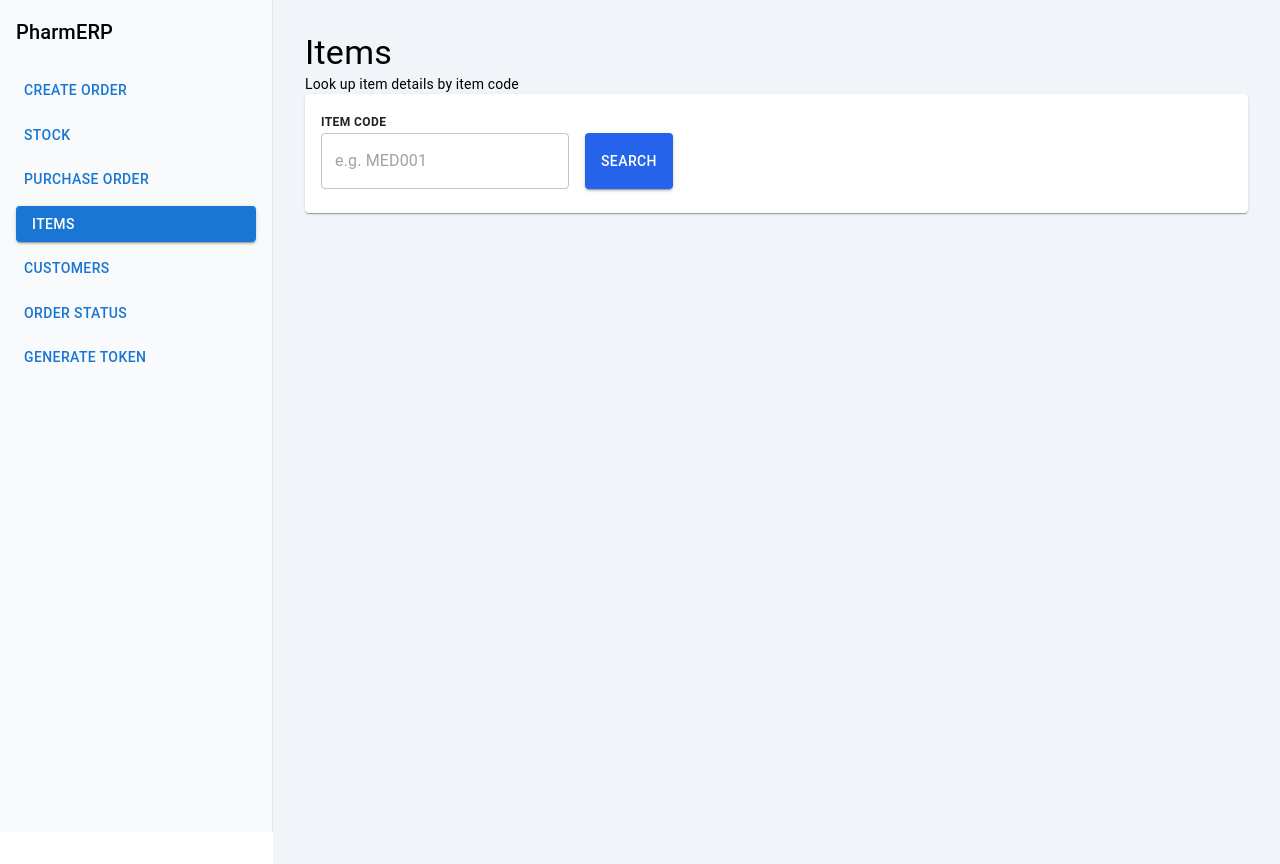
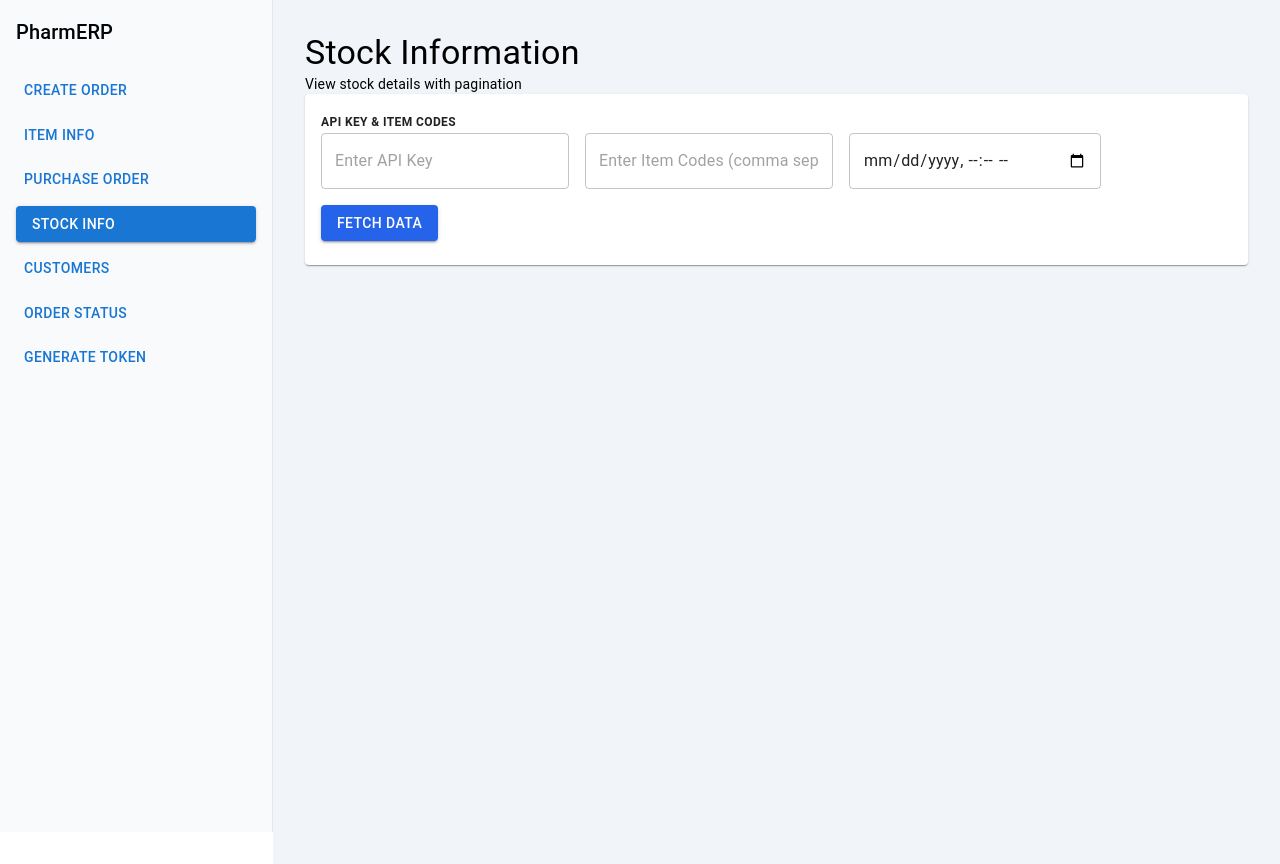
Before and after one commit to asishkumarv/pharmacy, a React (Create React App) app in the folder frontend/: page /items in a window 1280 px wide. Built offline with nearby package versions, Linux system fonts and the light colour scheme.

Commit message:
date and time input added and date fetching successfull

```diff
--- a/frontend/src/components/Sidebar.js
+++ b/frontend/src/components/Sidebar.js
@@ -30,7 +30,7 @@ const Sidebar = ({ active }) => {
   onClick={() => navigate("/stock")}
   sx={{ justifyContent: "flex-start", mb: 1 }}
 >
-  Stock
+  Item info
 </Button>
 
 <Button
@@ -48,7 +48,7 @@ const Sidebar = ({ active }) => {
         onClick={() => navigate("/items")}
         sx={{ justifyContent: "flex-start", mb: 1 }}
       >
-        Items
+        Stock Info
       </Button>
 
 <Button
--- a/frontend/src/pages/Items.js
+++ b/frontend/src/pages/Items.js
@@ -12,38 +12,53 @@ import {
   TableRow,
   TableCell,
   TableBody,
+  TablePagination,
 } from "@mui/material";
 import axios from "axios";
 import Sidebar from "../components/Sidebar";
 
 const Items = () => {
-  const [itemCode, setItemCode] = useState("");
+  const [apiKey, setApiKey] = useState("");
+  const [itemCodes, setItemCodes] = useState("");
+  const [inputDateTime, setInputDateTime] = useState("");
   const [data, setData] = useState([]);
   const [loading, setLoading] = useState(false);
+  const [page, setPage] = useState(0);
+  const [rowsPerPage] = useState(100);
+  const [totalRecords, setTotalRecords] = useState(0);
+  const [sortField, setSortField] = useState("");
+  const [sortOrder, setSortOrder] = useState("asc");
 
-  const handleSearch = async () => {
-    if (!itemCode) {
-      alert("Enter item code");
+  const handleFetch = async () => {
+    if (!apiKey) {
+      alert("Enter API Key");
       return;
     }
 
     try {
       setLoading(true);
 
+      const formattedDateTime = inputDateTime ? `${inputDateTime.replace("T", " ")}:00` : "";
       const payload = {
-        c2Code: "03B000",
+        c2Code: "P00000",
         storeId: "001",
         prodCode: "02",
-        itemCodes: itemCode.split(",").map((i) => i.trim()),
-
+        inputDateTime: formattedDateTime,
+        itemCodes: itemCodes ? itemCodes.split(",").map((i) => i.trim()) : [],
+        apiKey,
       };
 
+      console.log("Stock request payload:", payload);
+
       const res = await axios.post(
-        "http://localhost:5000/api/items", // backend route
+        "http://localhost:5000/api/items",
         payload
       );
 
-      setData(res.data.data || []);
+      const responseData = res.data.data || [];
+      setData(responseData);
+      setTotalRecords(responseData.length);
+      setPage(0);
     } catch (err) {
       console.error(err);
       alert("API Error");
@@ -51,6 +66,44 @@ const Items = () => {
       setLoading(false);
     }
   };
+
+
+
+  const handleChangePage = (event, newPage) => {
+    setPage(newPage);
+  };
+
+  const handleSort = (field) => {
+    if (sortField === field) {
+      setSortOrder((prevOrder) => (prevOrder === "asc" ? "desc" : "asc"));
+    } else {
+      setSortField(field);
+      setSortOrder("asc");
+    }
+  };
+
+  const sortedData = [...data].sort((a, b) => {
+    if (!sortField) return 0;
+
+    if (sortField === "expiryDate") {
+      const aDate = new Date(a.expiryDate);
+      const bDate = new Date(b.expiryDate);
+      return sortOrder === "asc" ? aDate - bDate : bDate - aDate;
+    }
+
+    if (sortField === "stockBalQty") {
+      const aValue = Number(a.stockBalQty) || 0;
+      const bValue = Number(b.stockBalQty) || 0;
+      return sortOrder === "asc" ? aValue - bValue : bValue - aValue;
+    }
+
+    return 0;
+  });
+
+  const displayedData = sortedData.slice(
+    page * rowsPerPage,
+    page * rowsPerPage + rowsPerPage
+  );
 
   return (
     <Box sx={{ display: "flex" }}>
@@ -60,39 +113,59 @@ const Items = () => {
       {/* Main Content */}
       <Box sx={{ flex: 1, p: 4, background: "#f1f5f9", minHeight: "100vh" }}>
         <Typography variant="h4" mb={1}>
-          Items
+          Stock Information
         </Typography>
 
         <Typography variant="body2" color="text.secondary" mb={3}>
-          Look up item details by item code
+          View stock details with pagination
         </Typography>
 
         {/* Search Card */}
         <Card sx={{ mb: 3 }}>
           <CardContent>
             <Typography variant="caption" sx={{ fontWeight: 600 }}>
-              ITEM CODE
+              API KEY & ITEM CODES
             </Typography>
 
             <Grid container spacing={2} mt={1}>
-              <Grid item xs={8}>
+              <Grid item xs={4}>
                 <TextField
                   fullWidth
-                  placeholder="e.g. MED001"
-                  value={itemCode}
-                  onChange={(e) => setItemCode(e.target.value)}
+                  placeholder="Enter API Key"
+                  value={apiKey}
+                  onChange={(e) => setApiKey(e.target.value)}
                 />
               </Grid>
 
               <Grid item xs={4}>
+                <TextField
+                  fullWidth
+                  placeholder="Enter Item Codes (comma separated) - optional"
+                  value={itemCodes}
+                  onChange={(e) => setItemCodes(e.target.value)}
+                />
+              </Grid>
+
+              <Grid item xs={4}>
+                <TextField
+                  fullWidth
+                  type="datetime-local"
+                  // label="Input Date Time (optional)"
+                  InputLabelProps={{ shrink: true }}
+                  value={inputDateTime}
+                  onChange={(e) => setInputDateTime(e.target.value || "")}
+                />
+              </Grid>
+
+              <Grid item xs={12}>
                 <Button
                   fullWidth
                   variant="contained"
                   sx={{ height: "100%", background: "#2563eb" }}
-                  onClick={handleSearch}
+                  onClick={handleFetch}
                   disabled={loading}
                 >
-                  {loading ? "Searching..." : "Search"}
+                  {loading ? "Fetching..." : "Fetch Data"}
                 </Button>
               </Grid>
             </Grid>
@@ -104,8 +177,27 @@ const Items = () => {
           <Card>
             <CardContent>
               <Typography variant="h6" mb={2}>
-                Results
+                Stock Data
               </Typography>
+
+              <Grid container spacing={2} mb={2}>
+                <Grid item>
+                  <Button
+                    variant={sortField === "expiryDate" ? "contained" : "outlined"}
+                    onClick={() => handleSort("expiryDate")}
+                  >
+                    Expiry Date {sortField === "expiryDate" ? (sortOrder === "asc" ? "↑" : "↓") : ""}
+                  </Button>
+                </Grid>
+                <Grid item>
+                  <Button
+                    variant={sortField === "stockBalQty" ? "contained" : "outlined"}
+                    onClick={() => handleSort("stockBalQty")}
+                  >
+                    Stock Qty {sortField === "stockBalQty" ? (sortOrder === "asc" ? "↑" : "↓") : ""}
+                  </Button>
+                </Grid>
+              </Grid>
 
               <Table>
                 <TableHead>
@@ -116,11 +208,14 @@ const Items = () => {
                     <TableCell>Qty/Box</TableCell>
                     <TableCell>Stock Qty</TableCell>
                     <TableCell>Expiry</TableCell>
+                    <TableCell>Mrp</TableCell>
+                    <TableCell>MrpBox</TableCell>
+<TableCell>Sale rate</TableCell>
                   </TableRow>
                 </TableHead>
 
                 <TableBody>
-                  {data.map((item, index) => (
+                  {displayedData.map((item, index) => (
                     <TableRow key={index}>
                       <TableCell>{item.c_item_code}</TableCell>
                       <TableCell>{item.itemName}</TableCell>
@@ -128,10 +223,22 @@ const Items = () => {
                       <TableCell>{item.itemQtyPerBox}</TableCell>
                       <TableCell>{item.stockBalQty}</TableCell>
                       <TableCell>{item.expiryDate}</TableCell>
+                      <TableCell>{item.mrp}</TableCell>
+                      <TableCell>{item.mrpbox}</TableCell>
+                      <TableCell>{item.saleRate}</TableCell>
                     </TableRow>
                   ))}
                 </TableBody>
               </Table>
+
+              <TablePagination
+                component="div"
+                count={totalRecords}
+                page={page}
+                onPageChange={handleChangePage}
+                rowsPerPage={rowsPerPage}
+                rowsPerPageOptions={[100]}
+              />
             </CardContent>
           </Card>
         )}
```
Also changed, not shown: 1 other file (tests, documents, lock files or other folders).
